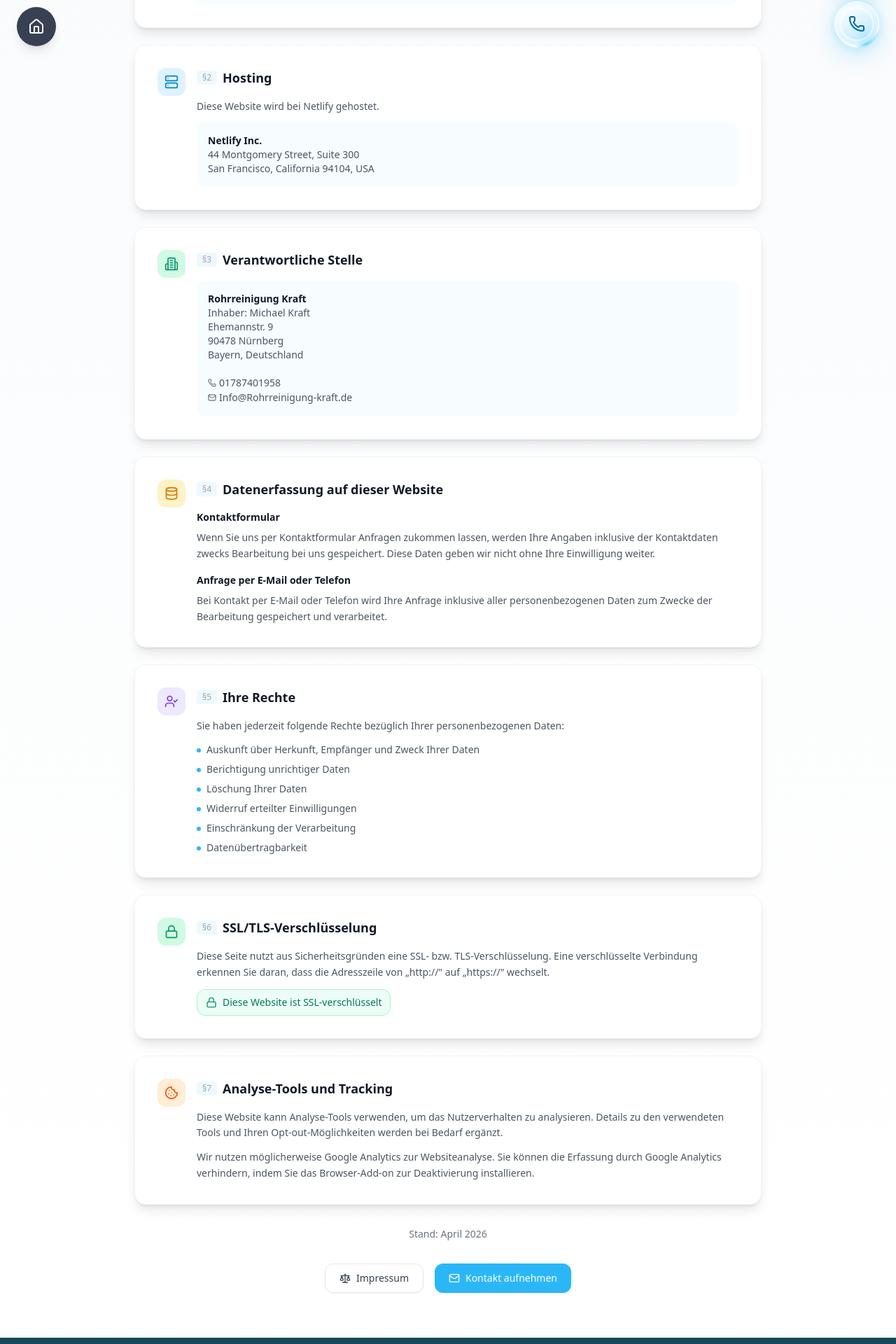
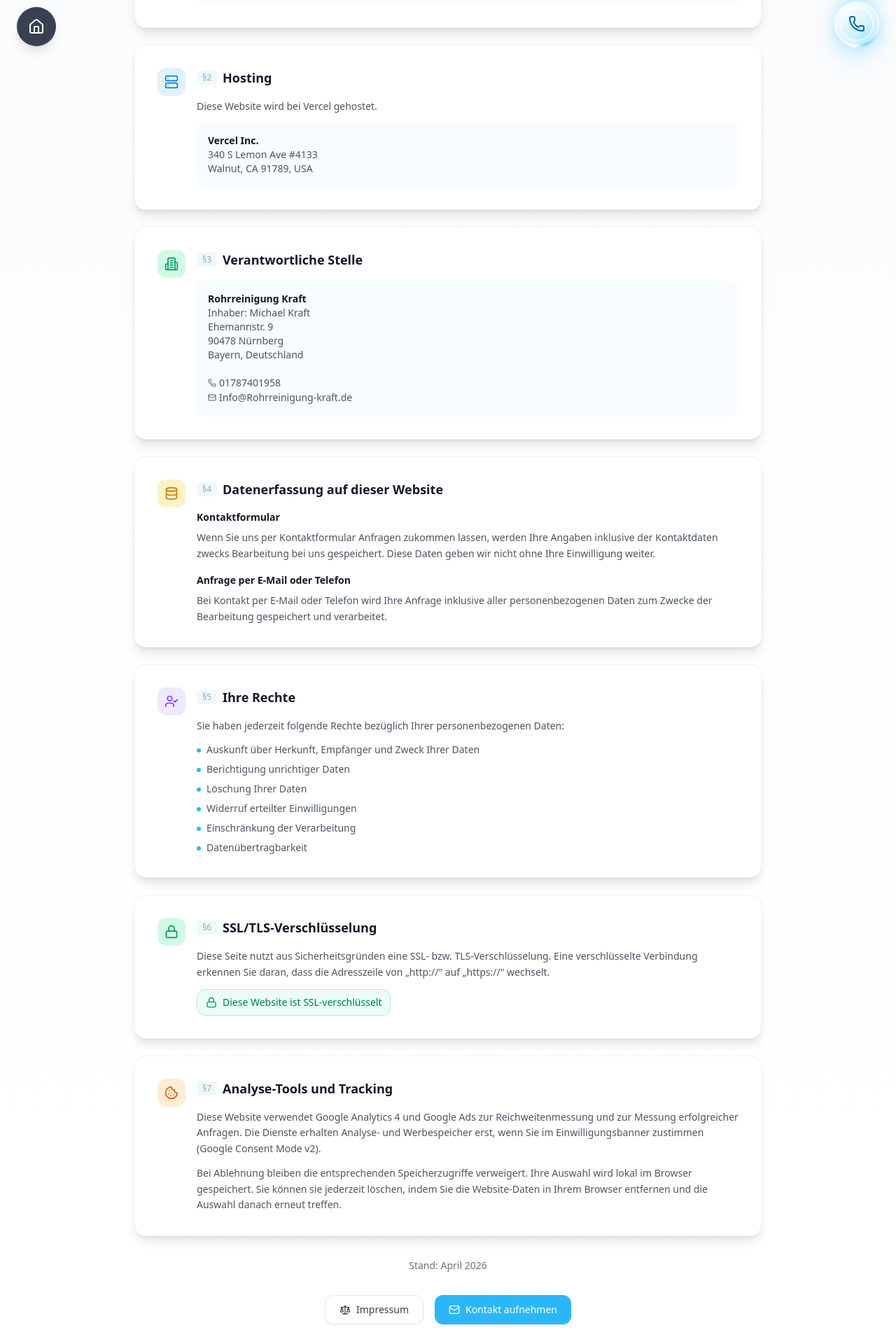
Before and after one commit to Exxd00/rohrreinigungkraft-amberg.de, a Next.js app: page /datenschutz in a window 1280 px wide. Shown: the part 710-2630 px from the top of the page at 70% size. Built offline with nearby package versions, Linux system fonts and the light colour scheme.

Commit message:
fix: prepare Amberg tracking and landing page

```diff
--- a/src/app/datenschutz/page.tsx
+++ b/src/app/datenschutz/page.tsx
@@ -74,17 +74,17 @@ export default function DatenschutzPage() {
       content: (
         <div className="space-y-3">
           <p className="text-gray-600 dark:text-gray-400 text-sm leading-relaxed">
-            Diese Website wird bei Netlify gehostet.
+            Diese Website wird bei Vercel gehostet.
           </p>
           <div className="bg-gray-50 dark:bg-gray-700/50 rounded-xl p-4">
             <p className="text-gray-600 dark:text-gray-400 text-sm">
               <strong className="text-gray-900 dark:text-white">
-                Netlify Inc.
+                Vercel Inc.
               </strong>
               <br />
-              44 Montgomery Street, Suite 300
+              340 S Lemon Ave #4133
               <br />
-              San Francisco, California 94104, USA
+              Walnut, CA 91789, USA
             </p>
           </div>
         </div>
@@ -219,14 +219,16 @@ export default function DatenschutzPage() {
       content: (
         <div className="space-y-3">
           <p className="text-gray-600 dark:text-gray-400 text-sm leading-relaxed">
-            Diese Website kann Analyse-Tools verwenden, um das Nutzerverhalten
-            zu analysieren. Details zu den verwendeten Tools und Ihren
-            Opt-out-Möglichkeiten werden bei Bedarf ergänzt.
+            Diese Website verwendet Google Analytics 4 und Google Ads zur
+            Reichweitenmessung und zur Messung erfolgreicher Anfragen. Die
+            Dienste erhalten Analyse- und Werbespeicher erst, wenn Sie im
+            Einwilligungsbanner zustimmen (Google Consent Mode v2).
           </p>
           <p className="text-gray-600 dark:text-gray-400 text-sm leading-relaxed">
-            Wir nutzen möglicherweise Google Analytics zur Websiteanalyse. Sie
-            können die Erfassung durch Google Analytics verhindern, indem Sie
-            das Browser-Add-on zur Deaktivierung installieren.
+            Bei Ablehnung bleiben die entsprechenden Speicherzugriffe
+            verweigert. Ihre Auswahl wird lokal im Browser gespeichert. Sie
+            können sie jederzeit löschen, indem Sie die Website-Daten in Ihrem
+            Browser entfernen und die Auswahl danach erneut treffen.
           </p>
         </div>
       ),
```
